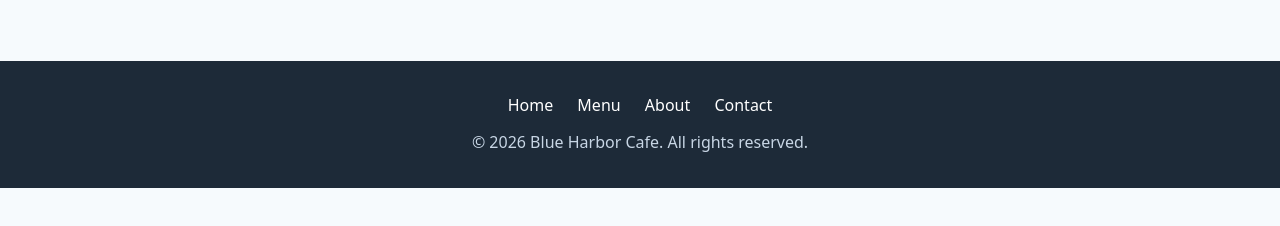
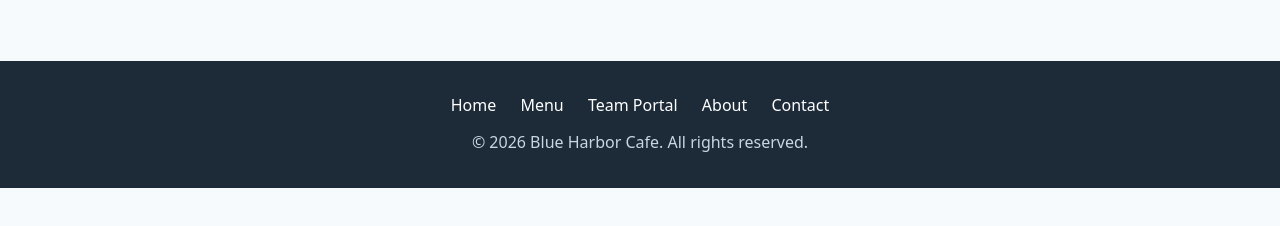
Before and after one commit to Axoloai/copied-menu, a plain HTML site: page index.html in a window 1280 px wide. Shown: the part 242-468 px from the top of the page. Drawn offline with Linux system fonts and the light colour scheme.

Commit message:
Add Team Portal link to the footer

```diff
--- a/index.html
+++ b/index.html
@@ -26,6 +26,7 @@
     <nav class="footer-nav">
       <a href="index.html">Home</a>
       <a href="menu.html">Menu</a>
+      <a href="https://www.axolo.ai/login/client">Team Portal</a>
       <a href="about.html">About</a>
       <a href="contact.html">Contact</a>
     </nav>
```
